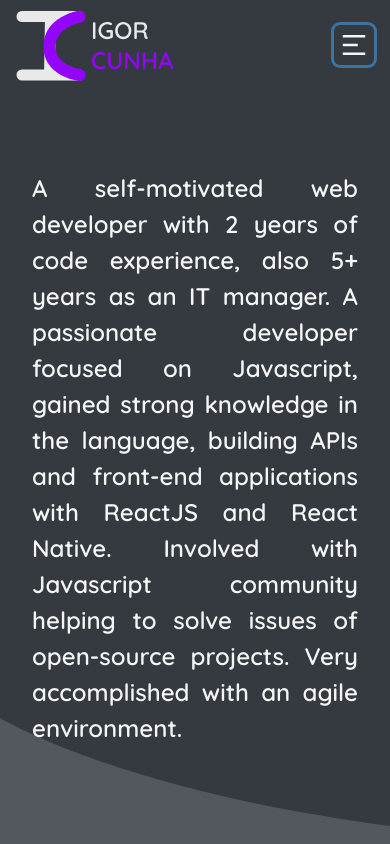
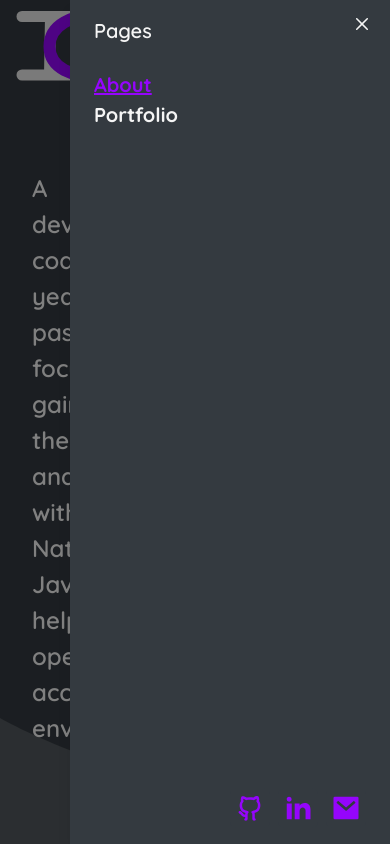
Before and after one commit to iigorcunha/portfolio-website, a Next.js app: page /about in a window 390 px wide. Both pictures are taken after a click on the button "icon". Shown: the top 844 px of the page. Built offline with nearby package versions, Linux system fonts and the light colour scheme.

Commit message:
implemented motion to cards and add menu func

```diff
--- a/package.json
+++ b/package.json
@@ -16,6 +16,7 @@
     "framer-motion": "^4",
     "next": "11.1.0",
     "react": "17.0.2",
+    "react-card-flip": "^1.1.3",
     "react-dom": "17.0.2",
     "react-icons": "^4.2.0"
   },
--- a/src/components/Header.tsx
+++ b/src/components/Header.tsx
@@ -1,5 +1,13 @@
-import { Flex, Image, Link, IconButton, useMediaQuery } from '@chakra-ui/react';
+import {
+  Flex,
+  Image,
+  Link,
+  IconButton,
+  useMediaQuery,
+  useDisclosure,
+} from '@chakra-ui/react';
 import { useRouter } from 'next/router';
+import { useRef } from 'react';
 import {
   RiGithubLine,
   RiLinkedinFill,
@@ -7,10 +15,13 @@ import {
   RiMenu2Fill,
 } from 'react-icons/ri';
 import { ActiveLink } from './ActiveLink';
+import { MenuDrawer } from './MenuDrawer';
 
 export function Header(): JSX.Element {
   const [isMobile] = useMediaQuery('(max-width: 768px)');
   const router = useRouter();
+  const { isOpen, onOpen, onClose } = useDisclosure();
+  const btnRef = useRef();
   return (
     <Flex
       color="white"
@@ -90,13 +101,18 @@ export function Header(): JSX.Element {
             <Image src="igor-cunha-logo.svg" alt="igor-cunha" />
           </Flex>
           <IconButton
+            onClick={onOpen}
+            ref={btnRef}
             bgColor="cGrey.600"
             _active={{ backgroundColor: 'cGrey.500' }}
             _hover={{ backgroundColor: 'cGrey.400', cursor: 'pointer' }}
             fontSize="3xl"
             aria-label="icon"
+            _focus={{ outline: 'none' }}
+            _focusVisible={{ outline: 'none' }}
             icon={<RiMenu2Fill />}
           />
+          <MenuDrawer isOpen={isOpen} onClose={onClose} btnRef={btnRef} />
         </>
       )}
     </Flex>
--- /dev/null
+++ b/src/components/MenuDrawer.tsx
@@ -0,0 +1,105 @@
+import {
+  Drawer,
+  DrawerOverlay,
+  DrawerContent,
+  DrawerCloseButton,
+  DrawerBody,
+  DrawerHeader,
+  Flex,
+  Link,
+  DrawerFooter,
+  IconButton,
+} from '@chakra-ui/react';
+import {
+  RiGithubLine,
+  RiLinkedinFill,
+  RiMailFill,
+  RiMenu2Fill,
+} from 'react-icons/ri';
+import { RefObject } from 'react';
+import { ActiveLink } from './ActiveLink';
+
+interface MenuDrawerProps {
+  isOpen: boolean;
+  onClose: () => void;
+  btnRef: RefObject<HTMLButtonElement>;
+}
+
+export function MenuDrawer({
+  isOpen,
+  onClose,
+  btnRef,
+}: MenuDrawerProps): JSX.Element {
+  return (
+    <Drawer
+      isOpen={isOpen}
+      placement="right"
+      onClose={onClose}
+      finalFocusRef={btnRef}
+    >
+      <DrawerOverlay />
+      <DrawerContent>
+        <DrawerCloseButton
+          color="white"
+          _focus={{ outline: 'none' }}
+          _focusVisible={{ outline: 'none' }}
+        />
+        <DrawerHeader bgColor="cGrey.600" color="white">
+          Pages
+        </DrawerHeader>
+
+        <DrawerBody bgColor="cGrey.600">
+          <Flex fontWeight="bold" fontSize="xl" flexDir="column">
+            <ActiveLink href="/about">
+              <Link mr="8">About</Link>
+            </ActiveLink>
+            <ActiveLink href="/portfolio">
+              <Link mr="8">Portfolio</Link>
+            </ActiveLink>
+          </Flex>
+        </DrawerBody>
+        <DrawerFooter bgColor="cGrey.600" color="cPurple.500">
+          <IconButton
+            as="a"
+            _active={{ backgroundColor: 'cGrey.500' }}
+            _hover={{ backgroundColor: 'cGrey.400', cursor: 'pointer' }}
+            mr="2"
+            bgColor="cGrey.600"
+            aria-label="github"
+            padding="0"
+            outline="none"
+            href="https://github.com/iigorcunha"
+            target="_blank"
+            fontSize="3xl"
+            icon={<RiGithubLine />}
+          />
+          <IconButton
+            as="a"
+            _active={{ backgroundColor: 'cGrey.500' }}
+            _hover={{ backgroundColor: 'cGrey.400', cursor: 'pointer' }}
+            mr="2"
+            bgColor="cGrey.600"
+            aria-label="github"
+            outline={0}
+            p={0}
+            href="https://linkedin.com/in/iigorcunha"
+            target="_blank"
+            fontSize="3xl"
+            icon={<RiLinkedinFill />}
+          />
+          <IconButton
+            as="a"
+            _active={{ backgroundColor: 'cGrey.500' }}
+            _hover={{ backgroundColor: 'cGrey.400', cursor: 'pointer' }}
+            bgColor="cGrey.600"
+            aria-label="github"
+            href="mailto:igorcesarcunha@gmail.com"
+            p={0}
+            fontSize="3xl"
+            icon={<RiMailFill />}
+          />
+        </DrawerFooter>
+      </DrawerContent>
+    </Drawer>
+  );
+}
--- /dev/null
+++ b/src/components/SkillBlock/index.tsx
@@ -0,0 +1,58 @@
+import { Flex, Text } from '@chakra-ui/react';
+import ReactCardFlip from 'react-card-flip';
+import { useState } from 'react';
+
+interface SkillBlockProps {
+  children: React.ReactNode;
+  color: string;
+  skillName: string;
+  isDark?: boolean;
+}
+
+export function SkillBlock({
+  children,
+  color,
+  skillName,
+  isDark = false,
+}: SkillBlockProps): JSX.Element {
+  const [isFlipped, setIsFlipped] = useState(false);
+  function handleClickedCard() {
+    setIsFlipped(!isFlipped);
+  }
+  return (
+    <ReactCardFlip isFlipped={isFlipped} flipDirection="horizontal">
+      <Flex
+        height={['140px', '140px', '140px', '160px']}
+        width={['140px', '140px', '140px', '160px']}
+        boxShadow="6px 6px 30px #00000040"
+        borderRadius="15px"
+        bgColor="cGrey.600"
+        _hover={{ cursor: 'pointer' }}
+        alignItems="center"
+        justifyContent="center"
+        onClick={handleClickedCard}
+      >
+        {children}
+      </Flex>
+      <Flex
+        height={['140px', '140px', '140px', '160px']}
+        width={['140px', '140px', '140px', '160px']}
+        boxShadow="6px 6px 30px #00000040"
+        alignItems="center"
+        justifyContent="center"
+        borderRadius="15px"
+        _hover={{ cursor: 'pointer' }}
+        onClick={handleClickedCard}
+        bgColor={color}
+      >
+        <Text
+          fontSize={['lg', 'lg', 'xl', '2xl']}
+          fontWeight="bold"
+          color={isDark ? 'white' : 'black'}
+        >
+          {skillName}
+        </Text>
+      </Flex>
+    </ReactCardFlip>
+  );
+}
--- a/src/pages/about.tsx
+++ b/src/pages/about.tsx
@@ -1,4 +1,5 @@
 import { Flex, Text, Image, SimpleGrid } from '@chakra-ui/react';
+import { SkillBlock } from '../components/SkillBlock';
 
 export default function Home(): JSX.Element {
   return (
@@ -55,116 +56,36 @@ export default function Home(): JSX.Element {
           'repeat(5, 1fr)',
         ]}
       >
-        <Flex
-          height={['140px', '140px', '140px', '160px']}
-          width={['140px', '140px', '140px', '160px']}
-          borderRadius="15px"
-          align="center"
-          justify="center"
-          bgColor="cGrey.600"
-          boxShadow="6px 6px 30px #00000040"
-        >
+        <SkillBlock skillName="Typescript" color="#007ACC">
           <Image src="images/ts-block.svg" />
-        </Flex>
-        <Flex
-          height={['140px', '140px', '140px', '160px']}
-          width={['140px', '140px', '140px', '160px']}
-          borderRadius="15px"
-          align="center"
-          justify="center"
-          bgColor="cGrey.600"
-          boxShadow="6px 6px 30px #00000040"
-        >
+        </SkillBlock>
+        <SkillBlock skillName="React Native" color="#61DAFB">
           <Image src="images/react-native-block.svg" />
-        </Flex>
-        <Flex
-          height={['140px', '140px', '140px', '160px']}
-          width={['140px', '140px', '140px', '160px']}
-          borderRadius="15px"
-          align="center"
-          justify="center"
-          bgColor="cGrey.600"
-          boxShadow="6px 6px 30px #00000040"
-        >
+        </SkillBlock>
+        <SkillBlock skillName="React" color="#6398D7">
           <Image src="images/react-block.svg" />
-        </Flex>
-        <Flex
-          height={['140px', '140px', '140px', '160px']}
-          width={['140px', '140px', '140px', '160px']}
-          borderRadius="15px"
-          align="center"
-          justify="center"
-          bgColor="cGrey.600"
-          boxShadow="6px 6px 30px #00000040"
-        >
+        </SkillBlock>
+        <SkillBlock skillName="NodeJS" color="#8CC84B">
           <Image src="images/node-block.svg" />
-        </Flex>
-        <Flex
-          height={['140px', '140px', '140px', '160px']}
-          width={['140px', '140px', '140px', '160px']}
-          borderRadius="15px"
-          align="center"
-          justify="center"
-          bgColor="cGrey.600"
-          boxShadow="6px 6px 30px #00000040"
-        >
+        </SkillBlock>
+        <SkillBlock skillName="PostgreSQL" color="#336791" isDark>
           <Image src="images/postgres-block.svg" />
-        </Flex>
-        <Flex
-          height={['140px', '140px', '140px', '160px']}
-          width={['140px', '140px', '140px', '160px']}
-          borderRadius="15px"
-          align="center"
-          justify="center"
-          bgColor="cGrey.600"
-          boxShadow="6px 6px 30px #00000040"
-        >
+        </SkillBlock>
+        <SkillBlock skillName="MongoDB" color="#6CAC48">
           <Image src="images/mongo-block.svg" />
-        </Flex>
-        <Flex
-          height={['140px', '140px', '140px', '160px']}
-          width={['140px', '140px', '140px', '160px']}
-          borderRadius="15px"
-          align="center"
-          justify="center"
-          bgColor="cGrey.600"
-          boxShadow="6px 6px 30px #00000040"
-        >
+        </SkillBlock>
+        <SkillBlock skillName="Git" color="#DE4C36">
           <Image src="images/git-block.svg" />
-        </Flex>
-        <Flex
-          height={['140px', '140px', '140px', '160px']}
-          width={['140px', '140px', '140px', '160px']}
-          borderRadius="15px"
-          align="center"
-          justify="center"
-          bgColor="cGrey.600"
-          boxShadow="6px 6px 30px #00000040"
-        >
+        </SkillBlock>
+        <SkillBlock skillName="CSS" color="#1C88C7">
           <Image src="images/css-block.svg" />
-        </Flex>
-        <Flex
-          height={['140px', '140px', '140px', '160px']}
-          width={['140px', '140px', '140px', '160px']}
-          borderRadius="15px"
-          align="center"
-          justify="center"
-          bgColor="cGrey.600"
-          boxShadow="6px 6px 30px #00000040"
-        >
+        </SkillBlock>
+        <SkillBlock skillName="HTML" color="#EF652A">
           <Image src="images/html-block.svg" />
-        </Flex>
-        <Flex
-          height={['140px', '140px', '140px', '160px']}
-          width={['140px', '140px', '140px', '160px']}
-          borderRadius="15px"
-          align="center"
-          justify="center"
-          bgColor="cGrey.600"
-          boxShadow="6px 6px 30px #00000040"
-        >
+        </SkillBlock>
+        <SkillBlock skillName="JavaScript" color="#F7DF1E">
           <Image src="images/javascript-block.svg" />
-        </Flex>
+        </SkillBlock>
       </SimpleGrid>
     </Flex>
   );
```
Also changed, not shown: src/components/SkillBlock.tsx (deleted, +0 -21 lines), 1 other file (tests, documents, lock files or other folders).
